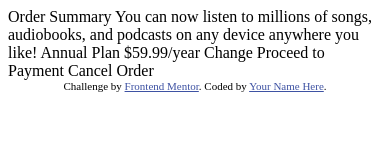
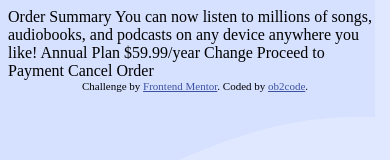
Before and after one commit to ob2code/Order-summary-component, a website: page index.html in a window 390 px wide. Drawn offline with Linux system fonts and the light colour scheme.

Commit message:
initialize challenge

```diff
--- a/index.html
+++ b/index.html
@@ -1,8 +1,10 @@
 <!DOCTYPE html>
 <html lang="en">
+
 <head>
   <meta charset="UTF-8">
-  <meta name="viewport" content="width=device-width, initial-scale=1.0"> <!-- displays site properly based on user's device -->
+  <meta name="viewport" content="width=device-width, initial-scale=1.0">
+  <!-- displays site properly based on user's device -->
 
   <link rel="icon" type="image/png" sizes="32x32" href="./images/favicon-32x32.png">
 
@@ -10,10 +12,29 @@
 
   <!-- Feel free to remove these styles or customise in your own stylesheet 👍 -->
   <style>
-    .attribution { font-size: 11px; text-align: center; }
-    .attribution a { color: hsl(228, 45%, 44%); }
+
+    body{
+      background-color: beige;
+    }
+    @media screen and (max-width: 767px) {
+      body{
+        background-image: url("images/pattern-background-mobile.svg");
+        background-color: hsl(225, 100%, 94%); /* Used if the image is unavailable */
+        background-repeat: no-repeat;
+      }
+    }
+
+    .attribution {
+      font-size: 11px;
+      text-align: center;
+    }
+
+    .attribution a {
+      color: hsl(228, 45%, 44%);
+    }
   </style>
 </head>
+
 <body>
 
   Order Summary
@@ -31,7 +52,8 @@
 
   <div class="attribution">
     Challenge by <a href="https://www.frontendmentor.io?ref=challenge" target="_blank">Frontend Mentor</a>.
-    Coded by <a href="#">Your Name Here</a>.
+    Coded by <a href="#">ob2code</a>.
   </div>
 </body>
+
 </html>
```
Also changed, not shown: package.json (added, +27 -0 lines), 2 other files.
